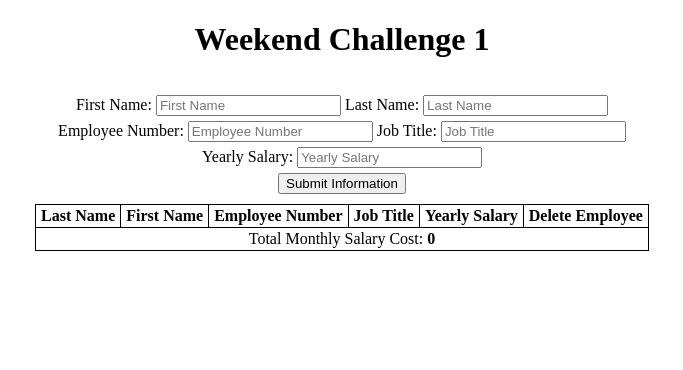
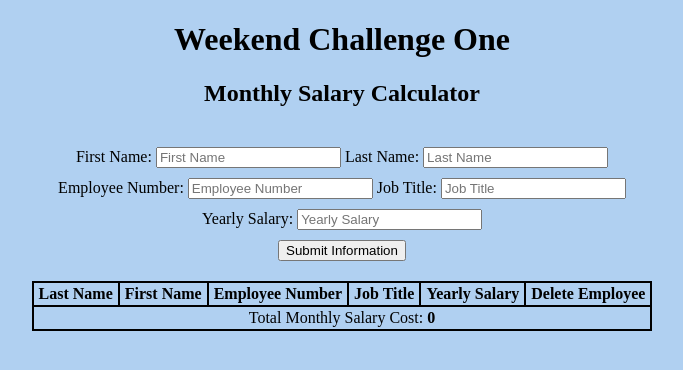
Before and after one commit to bpeterson1663/Employee_Salary_Calculator, a plain HTML site: page index.html in a window 1280 px wide. Shown: the whole page, without its empty margins (298-981 px from the left). Drawn offline with Linux system fonts and the light colour scheme.

Commit message:
Added CSS Formating

```diff
--- a/index.html
+++ b/index.html
@@ -7,7 +7,8 @@
   <link href="style.css" rel="stylesheet"/>
 </head>
 <body>
-  <h1>Weekend Challenge 1</h1>
+  <h1>Weekend Challenge One</h1>
+  <h2>Monthly Salary Calculator</h2>
   <form id="employeeInfo">
     <label>First Name:</label>
     <input type="text" id="firstname" name="firstname" placeholder="First Name"/>
--- a/style.css
+++ b/style.css
@@ -1,25 +1,28 @@
+body{
+   background: #b0d0f1;
+}
 table{
-    margin: 0 auto;
+    margin: 10px auto;
     border-collapse: collapse;
     text-align: center;
 }
 table, th, td{
-  border:1px solid black;
+  border:2px solid black;
   padding:2px 5px;
 }
-h1{
+tfoot{
   text-align: center;
 }
+h1, h2{
+  text-align: center;
+}
+
 form{
 	margin: 0 auto;
 	text-align: center;
 	padding: 10px;
 }
-form input{
-	margin-top: 5px;
+form input {
+	margin-top: 10px;
 
 }
-
-tfoot{
-  text-align: center;
-}
```
